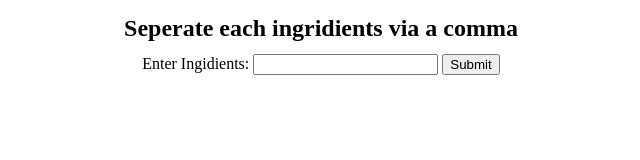
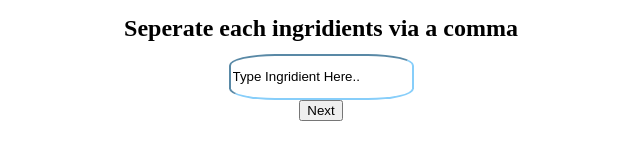
Before and after one commit to esteakshapin/delicieux, a plain HTML site: page delicieux.html in a window 1280 px wide. Shown: the whole page, without its empty margins (319-959 px from the left). Drawn offline with nearby package versions, Linux system fonts and the light colour scheme.

Commit message:
working on search box

```diff
--- a/card_template_css.css
+++ b/card_template_css.css
@@ -89,3 +89,9 @@ h2, form{
 .card__link:hover {
     text-decoration: underline;
 }
+
+#search{
+  border-radius: 25%;
+  border-color: #87CEFA;
+  line-height: 40px;
+}
--- a/delicieux.html
+++ b/delicieux.html
@@ -63,11 +63,19 @@
 
 <body>
   <h2>Seperate each ingridients via a comma</h2>
-  <form id="searchForm">
-    <label for="gsearch">Enter Ingidients:</label>
-    <input type="search" id="search" name="search">
-    <input type="submit">
-  </form>
+
+  <div class="search-form">
+    <form id="searchForm">
+      <div class="search-text">
+        <input type="text" id="search" name="search" value="Type Ingridient Here..">
+      </div>
+      <div class="">
+        <button type="submit" class="btn btn-success">
+          <i class="icon-circle-arrow-right icon-large"></i> Next
+        </button>
+      </div>
+    </form>
+  </div>
 
   <div class="cards" id="cards_container">
 
```
